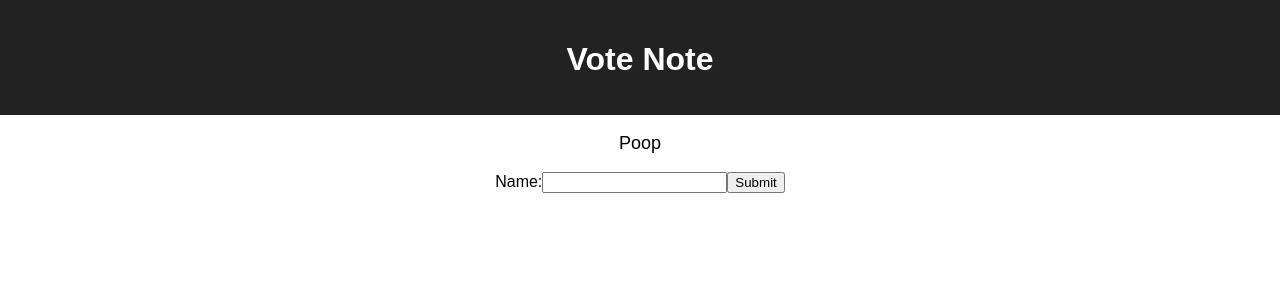
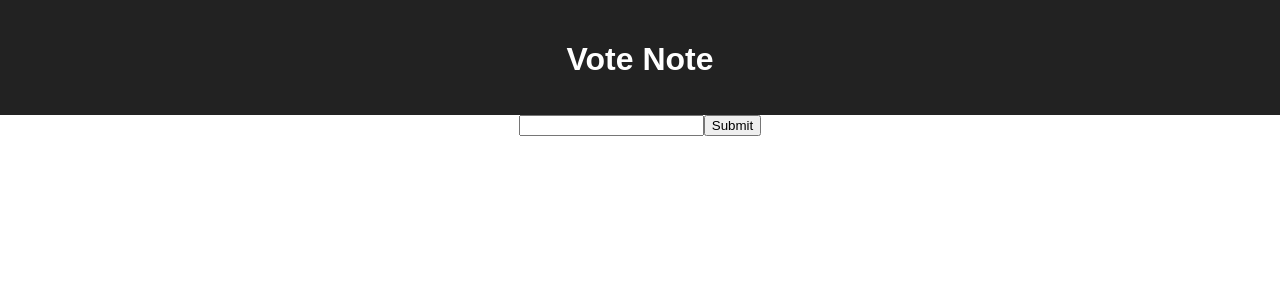
Before and after one commit to james-moreno/urufu, a React (Create React App) app: page / in a window 1280 px wide. Shown: the top 300 px of the page. Built offline with nearby package versions, Linux system fonts and the light colour scheme.

Commit message:
text input outputs into following p tag

```diff
--- a/src/App.css
+++ b/src/App.css
@@ -8,7 +8,3 @@
   padding: 20px;
   color: white;
 }
-
-.App-intro {
-  font-size: large;
-}
--- a/src/App.js
+++ b/src/App.js
@@ -1,5 +1,6 @@
 import React, { Component } from 'react';
 import './App.css';
+import  NameForm from './components/NameForm.js';
 
 class App extends Component {
   render() {
@@ -8,36 +9,11 @@ class App extends Component {
         <div className="App-header">
           <h1>Vote Note</h1>
         </div>
-        <p className="App-intro">
-          Poop
-        </p>
-        <form onSubmit={this.handleSubmit}>
-          <label>
-            Name:
-            <input type="text" value={this.state.value} onChange={this.handleChange} />
-          </label>
-          <input type="submit" value="Submit" />
-        </form>
+        <NameForm />
         <p id="output"></p>
       </div>
     );
   }
-  constructor(props) {
-  super(props);
-  this.state = {value: ''};
-
-  this.handleChange = this.handleChange.bind(this);
-  this.handleSubmit = this.handleSubmit.bind(this);
-}
-
-handleChange(event) {
-  this.setState({value: event.target.value});
-}
-
-handleSubmit(event) {
-    document.getElementById('output').value = this.state.value;
-    console.log('weiners')
-}
 }
 
 export default App;
--- /dev/null
+++ b/src/components/NameForm.js
@@ -0,0 +1,32 @@
+import React, { Component } from 'react';
+
+class NameForm extends Component {
+  constructor(props) {
+    super(props);
+
+      this.state = {
+        name: '',
+        output: ''
+      }
+  }
+  submitName(event) {
+    event.preventDefault();
+    console.log(this.refs.name.value);
+    this.setState({output : this.refs.name.value})
+    this.refs.name.value = '';
+
+  }
+  render() {
+    return (
+      <div>
+        <form onSubmit={this.submitName.bind(this)}>
+          <input type="text" ref="name"/>
+          <input type="submit" value="Submit"/>
+        </form>
+        <p>{this.state.output}</p>
+      </div>
+    )
+  }
+}
+
+export default NameForm;
```
